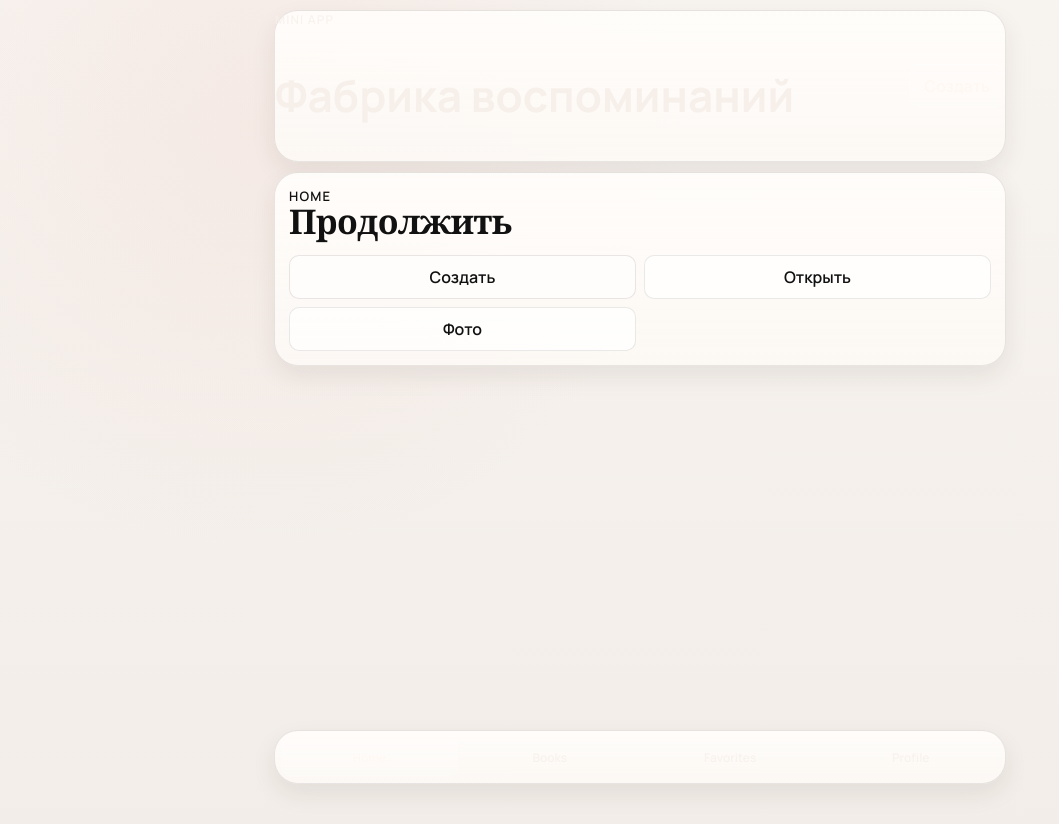
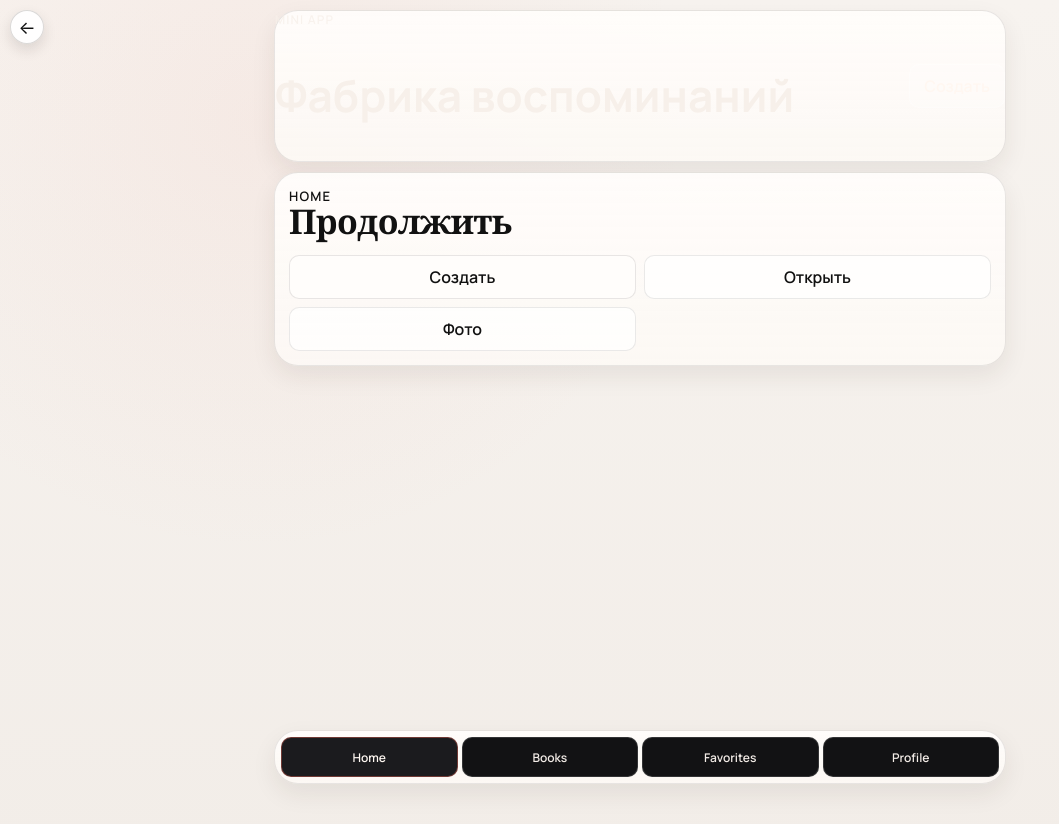
Before and after one commit to 24vasilekk/Fabrica-books, a website: page index.html in a window 1280 px wide. Shown: the whole page, without its empty margins (0-1059 px from the left). Drawn offline with nearby package versions, Linux system fonts and the light colour scheme.

Commit message:
Add always-visible home arrow and black bottom navigation buttons

```diff
--- a/app.js
+++ b/app.js
@@ -263,6 +263,7 @@ let questions = getActiveQuestions();
 
 const els = {
   screens: document.querySelectorAll('.screen'),
+  homeQuickButton: document.getElementById('homeQuickButton'),
   appSections: document.querySelectorAll('.app-section'),
   appSectionButtons: document.querySelectorAll('[data-app-section]'),
   bookList: document.getElementById('bookList'),
@@ -522,6 +523,13 @@ function cloneDefaultState() {
 }
 
 function bindStaticEvents() {
+  if (els.homeQuickButton) {
+    els.homeQuickButton.addEventListener('click', () => {
+      setActiveAppSection('section-home');
+      showScreen('screen-hero');
+    });
+  }
+
   document.querySelectorAll('[data-go-screen]').forEach((button) => {
     button.addEventListener('click', () => {
       const target = button.dataset.goScreen;
--- a/index.html
+++ b/index.html
@@ -15,6 +15,7 @@
   </head>
   <body>
     <div class="app-shell">
+      <button class="home-quick-button" type="button" id="homeQuickButton" aria-label="На главную">←</button>
       <main class="screen-stack">
         <section class="screen is-active" id="screen-hero">
           <div class="home-header glass-card">
--- a/styles.css
+++ b/styles.css
@@ -74,6 +74,7 @@ img {
   width: min(100%, 760px);
   margin: 0 auto;
   padding: calc(10px + env(safe-area-inset-top)) 10px calc(76px + env(safe-area-inset-bottom));
+  position: relative;
 }
 
 .hero-card h2,
@@ -182,15 +183,38 @@ label, input, textarea, button {
   min-height: 40px;
   padding: 8px 6px;
   border-radius: 10px;
-  background: transparent;
-  color: rgba(245, 238, 232, 0.7);
+  background: #121214;
+  color: #f3ece7;
+  border: 1px solid rgba(255, 255, 255, 0.14);
   font-size: 12px;
   font-weight: 600;
 }
 
 .bottom-nav-item.is-active {
-  background: rgba(255, 255, 255, 0.14);
+  background: #1b1b1e;
   color: #fff8f2;
+  border-color: rgba(216, 93, 79, 0.45);
+}
+
+.home-quick-button {
+  position: fixed;
+  top: calc(10px + env(safe-area-inset-top));
+  left: 10px;
+  width: 34px;
+  height: 34px;
+  border-radius: 999px;
+  border: 1px solid rgba(31, 26, 24, 0.16);
+  background: rgba(255, 255, 255, 0.92);
+  color: #111;
+  font-size: 18px;
+  line-height: 1;
+  z-index: 25;
+  box-shadow: 0 6px 14px rgba(31, 26, 24, 0.12);
+}
+
+.home-quick-button:active,
+.home-quick-button.is-pressed {
+  transform: scale(0.97);
 }
 
 .glass-card,
```
